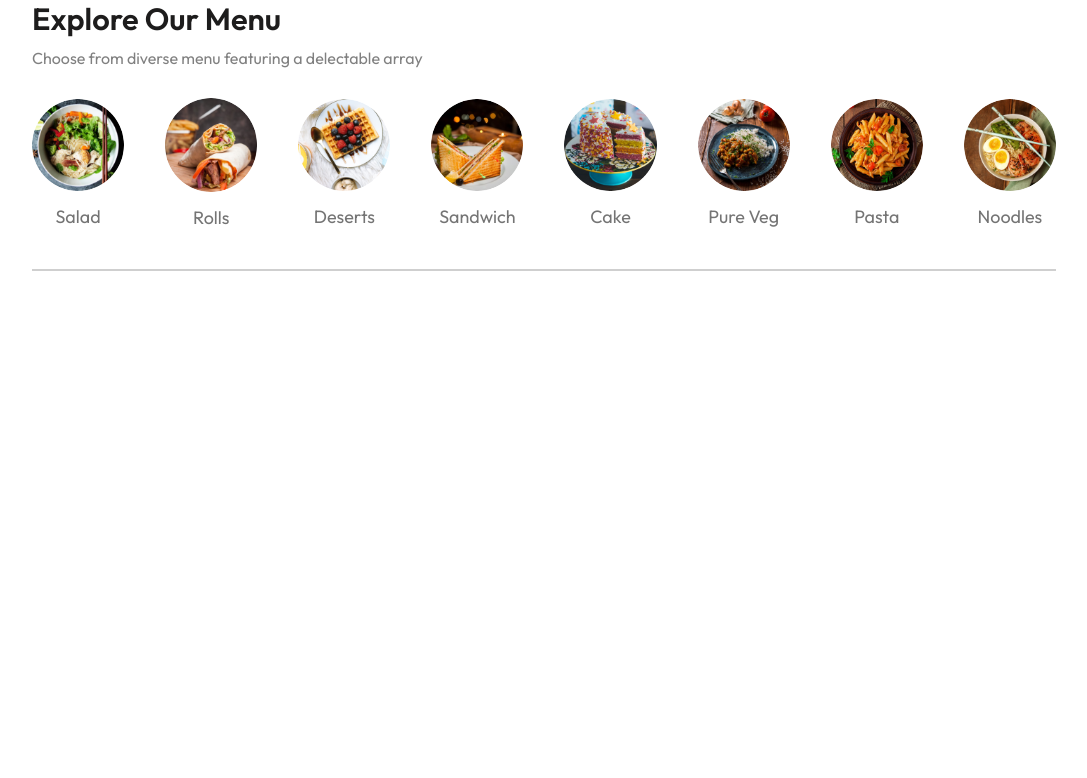
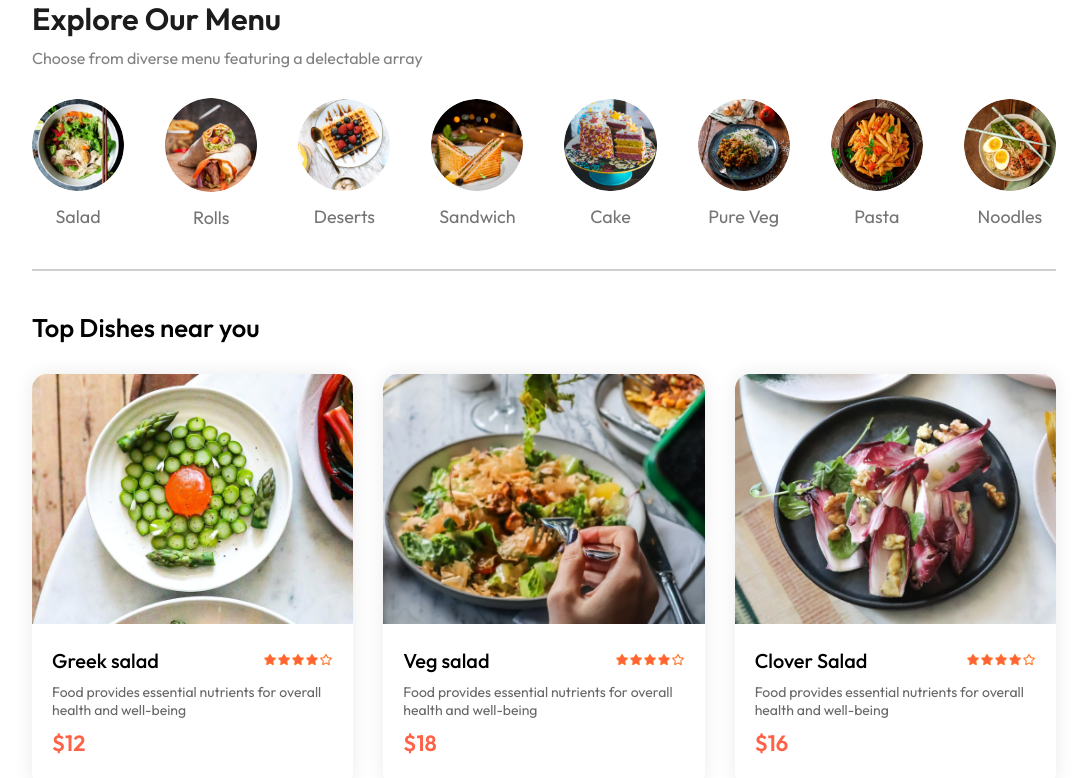
Before and after one commit to NimWick638/DishDash-Food-Delivery-App, a React (Vite) app in the folder frontend/: page / in a window 1280 px wide. Shown: the part 526-1304 px from the top of the page, without its empty margins (96-1183 px from the left). Before the commit the page ends 807 px from the top, so only its background shows below. Built offline with nearby package versions, Linux system fonts and the light colour scheme.

Commit message:
-add food display compenent andd relevant css -add food item compnent to view each food card and add css

```diff
--- /dev/null
+++ b/frontend/src/components/FoodDisplay/FoodDisplay.css
@@ -0,0 +1,17 @@
+.food-display{
+    margin-top : 30px;
+}
+.food-display h2{
+    font-size: max(2vw,24px);
+    font-weight: 550;
+
+}
+.food-display-list{
+    display: grid;
+    grid-template-columns : repeat(auto-fill,minmax(240px,1fr));
+    margin-top : 30px;
+    gap : 30px;
+    row-gap : 50px;
+    /* column-gap: 90px; */
+
+}
--- /dev/null
+++ b/frontend/src/components/FoodDisplay/FoodDisplay.jsx
@@ -0,0 +1,25 @@
+import React from 'react'
+import './FoodDisplay.css'
+import { StoreContext } from '../../context/StoreContext'
+import FoodItem from '../FoodItem/FoodItem'
+import { useContext } from 'react'
+
+const FoodDisplay = ({category}) => {
+
+    const { food_list } = useContext(StoreContext)
+
+    return (
+        <div className = 'food-display' id = 'food-display'  >
+
+            <h2>Top Dishes near you</h2>
+            <div className='food-display-list'>
+                {food_list.map((item,index)=>{
+                    return <FoodItem key= {index} id= {item._id} description={item.description} price ={item.price} name = {item.name} image = {item.image} />
+                })}
+            </div>
+
+        </div>
+    )
+}
+
+export default FoodDisplay
--- /dev/null
+++ b/frontend/src/components/FoodItem/FoodItem.css
@@ -0,0 +1,45 @@
+.food-item{
+    width : 100%;
+    margin : auto ;
+    border-radius : 15px;
+    box-shadow : 0px 0px 20px #00000015;
+    transition : 0.4s;
+    animation : fadeIn 1.5s ;
+
+}
+.food-item-image{
+    width : 100% ;
+    border-radius : 15px 15px 0px 0px ;
+}
+.food-item-info{
+    padding : 20px;
+
+}
+.food-item-name-rating{
+    display : flex ;
+    justify-content : space-between;
+    align-items: center;
+    margin-bottom : 10px;
+
+
+}
+.food-item-name-rating p{
+    font-size : 20px;
+    font-weight : 500;
+}
+.food-item-name-rating img{
+    width : 70px;
+}
+
+.food-item-desc{
+    color : #676767;
+    font-size : 14px;
+
+
+}
+.food-item-price{
+    color : tomato;
+    font-size : 22px;
+    font-weight : 600;
+    margin : 10px 0px;
+}
--- /dev/null
+++ b/frontend/src/components/FoodItem/FoodItem.jsx
@@ -0,0 +1,24 @@
+import React from 'react'
+import './FoodItem.css'
+import { assets } from '../../assets/assets'
+
+const FoodItem = ({ id, name, price, description, image }) => {
+    return (
+        <div className="food-item">
+            <div className='food-item-img-container'>
+                <img className='food-item-image' src={image} alt="" />
+            </div>
+            <div className="food-item-info">
+                <div className="food-item-name-rating">
+                    <p>{name}</p>
+                    <img src={assets.rating_starts}/>
+                </div>
+                <p className="food-item-desc">{description}</p>
+                <p className = "food-item-price">${price}</p>
+
+            </div>
+        </div>
+    )
+}
+
+export default FoodItem
--- a/frontend/src/components/Header/Header.css
+++ b/frontend/src/components/Header/Header.css
@@ -13,6 +13,7 @@
     align-items : start;
     gap : 1.5vw;
     max-width : 50% ;
+    top: 2px;
     bottom : 10% ;
     left : 6vw;
     animation : fadeIn 2s ;
--- a/frontend/src/context/StoreContext.jsx
+++ b/frontend/src/context/StoreContext.jsx
@@ -1,5 +1,5 @@
 import { createContext } from "react";
-import { food_list } from '../../assets/assets'
+import { food_list } from './../assets/assets'
 
 export const StoreContext = createContext(null);
 
--- a/frontend/src/pages/Home/Home.jsx
+++ b/frontend/src/pages/Home/Home.jsx
@@ -2,6 +2,7 @@
 import './Home.css'
 import Header from '../../components/Header/Header'
 import ExploreMenu from '../../components/ExploreMenu/ExploreMenu'
+import FoodDisplay from '../../components/FoodDisplay/FoodDisplay'
 
 
 const Home = () => {
@@ -11,6 +12,7 @@
     <div>
       <Header/>
       <ExploreMenu category={category} setCategory = {setCategory}/>
+      <FoodDisplay category={category}/>
     </div>
   )
 }
```
